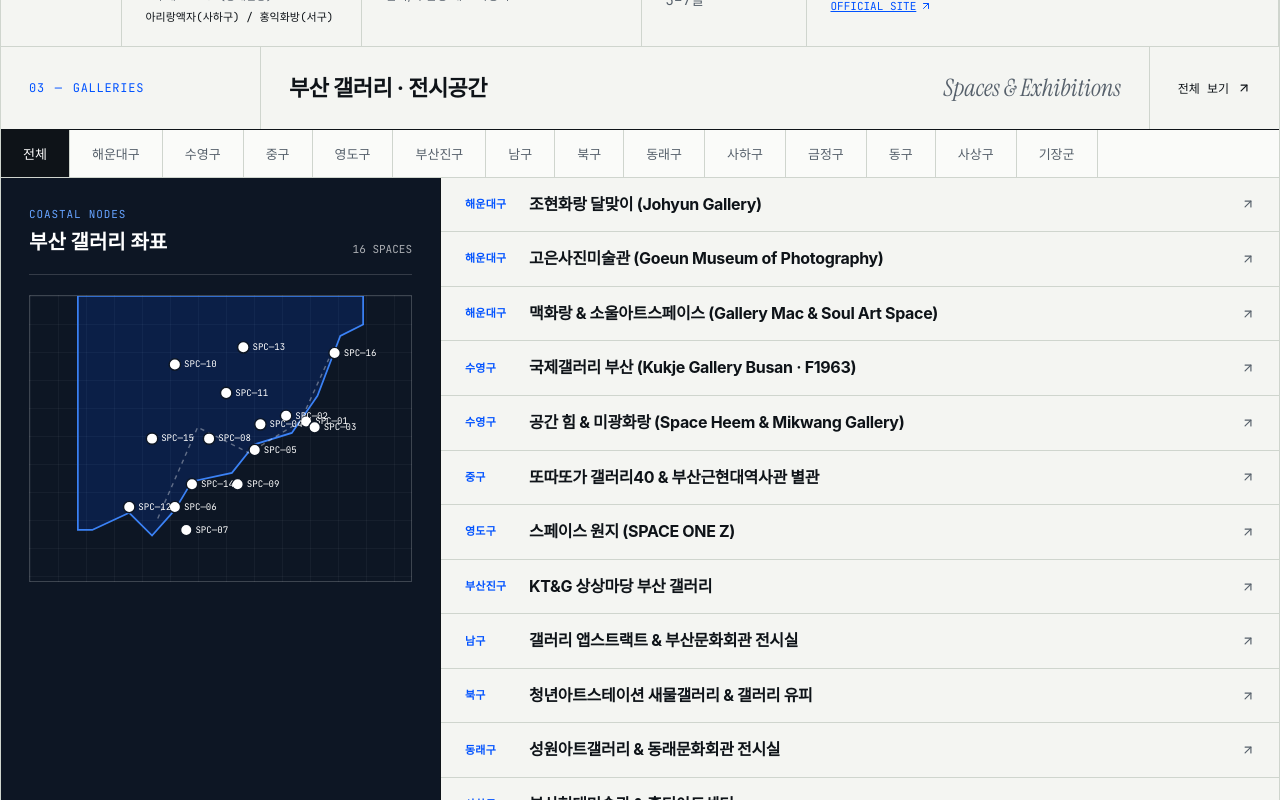
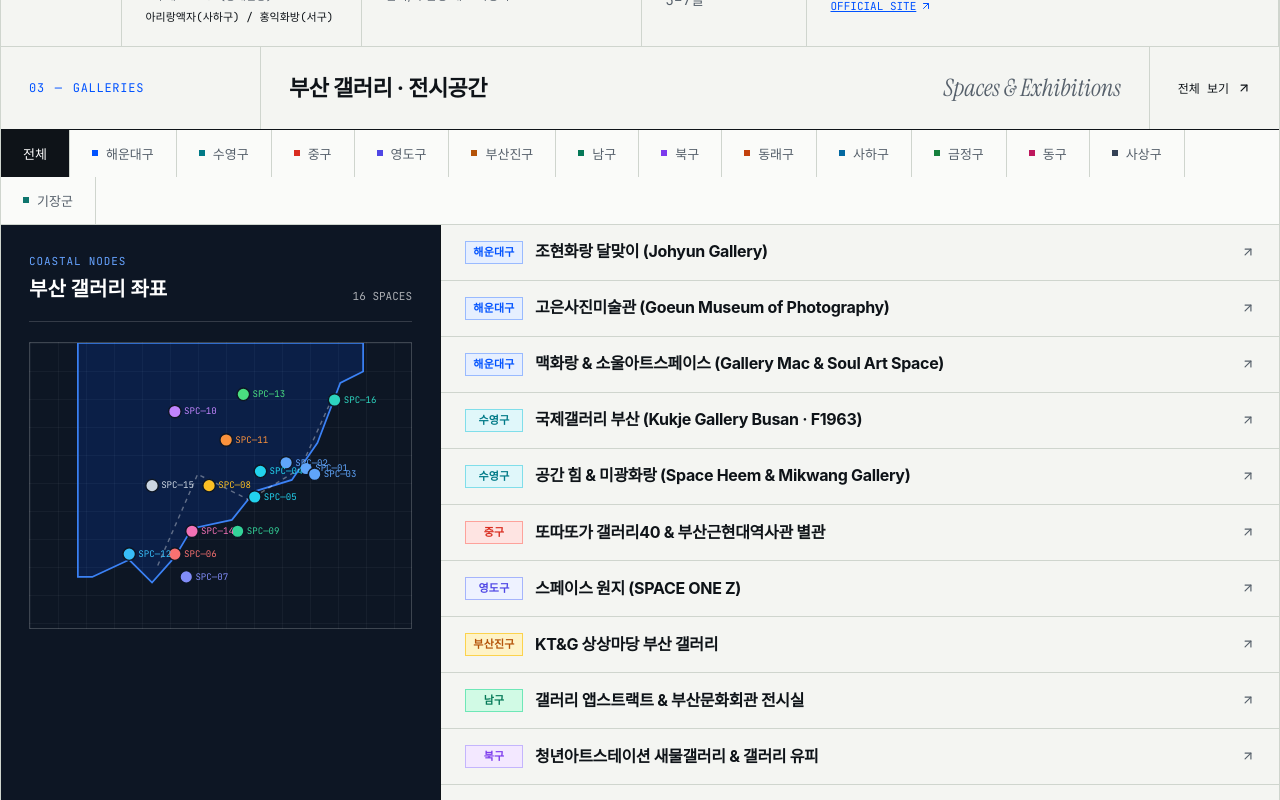
Before and after one commit to 3ena4ena-maker/b-art, a React (Vite) app: page / in a window 1280 px wide. Shown: the part 7220-8020 px from the top of the page. Built offline with nearby package versions, Linux system fonts and the light colour scheme; a web font is replaced by a local one.

Commit message:
Add distinct signature colors for each Busan district in Galleries

```diff
--- a/src/App.tsx
+++ b/src/App.tsx
@@ -161,7 +161,7 @@ export function App() {
     };
   }, [calcCategory, calcQty, calcFinish]);
 
-  // Filtered Galleries by Busan District (구·군)
+  // Filtered Galleries by Busan District (구·군) & District Signature Colors
   const zones = [
     '전체',
     '해운대구',
@@ -178,6 +178,33 @@ export function App() {
     '사상구',
     '기장군',
   ];
+
+  const districtColorMap: Record<
+    string,
+    { color: string; bg: string; border: string; mapColor: string }
+  > = {
+    해운대구: { color: '#0052FF', bg: '#E6EFFF', border: '#99BAFF', mapColor: '#60A5FA' },
+    수영구: { color: '#007A87', bg: '#E0F7FA', border: '#80DEEA', mapColor: '#22D3EE' },
+    중구: { color: '#D92D20', bg: '#FEE4E2', border: '#FDA29B', mapColor: '#F87171' },
+    영도구: { color: '#4F46E5', bg: '#EEF2FF', border: '#A5B4FC', mapColor: '#818CF8' },
+    부산진구: { color: '#B45309', bg: '#FEF3C7', border: '#FCD34D', mapColor: '#FBBF24' },
+    남구: { color: '#047857', bg: '#D1FAE5', border: '#6EE7B7', mapColor: '#34D399' },
+    북구: { color: '#7C3AED', bg: '#F3E8FF', border: '#C4B5FD', mapColor: '#C084FC' },
+    동래구: { color: '#C2410C', bg: '#FFEDD5', border: '#FDBA74', mapColor: '#FB923C' },
+    사하구: { color: '#0369A1', bg: '#E0F2FE', border: '#7DD3FC', mapColor: '#38BDF8' },
+    금정구: { color: '#15803D', bg: '#DCFCE7', border: '#86EFAC', mapColor: '#4ADE80' },
+    동구: { color: '#BE185D', bg: '#FCE7F3', border: '#F9A8D4', mapColor: '#F472B6' },
+    사상구: { color: '#334155', bg: '#E2E8F0', border: '#94A3B8', mapColor: '#CBD5E1' },
+    기장군: { color: '#0F766E', bg: '#CCFBF1', border: '#5EEAD4', mapColor: '#2DD4BF' },
+  };
+
+  const getDistrictStyle = (zone: string) =>
+    districtColorMap[zone] || {
+      color: '#0052FF',
+      bg: '#E6EFFF',
+      border: '#99BAFF',
+      mapColor: '#60A5FA',
+    };
   const filteredGalleries = useMemo(() => {
     if (selectedZone === '전체') return GALLERIES;
     return GALLERIES.filter((g) => g.zone === selectedZone);
@@ -991,15 +1018,32 @@ export function App() {
 
           <div className="filter-strip">
             <div className="filter-tabs gallery-zone-tabs">
-              {zones.map((z) => (
+              {zones.map((z) => {
+                const isSelected = selectedZone === z;
+                const dColor = z !== '전체' ? getDistrictStyle(z) : null;
+                return (
                   <button
                     key={z}
-                  className={`filter-tab ${selectedZone === z ? 'active' : ''}`}
+                    className={`filter-tab ${isSelected ? 'active' : ''}`}
                     onClick={() => setSelectedZone(z)}
-                >
+                    style={
+                      isSelected && dColor
+                        ? { background: dColor.color, color: '#ffffff' }
+                        : undefined
+                    }
+                  >
+                    {dColor && (
+                      <span
+                        className="zone-color-dot"
+                        style={{
+                          background: isSelected ? '#ffffff' : dColor.color,
+                        }}
+                      />
+                    )}
                     <span>{z}</span>
                   </button>
-              ))}
+                );
+              })}
             </div>
           </div>
 
@@ -1039,10 +1083,11 @@ export function App() {
                       const isMatched =
                         selectedZone === '전체' || gal.zone === selectedZone;
                       const isSelected = activeGallery?.id === gal.id;
+                      const dStyle = getDistrictStyle(gal.zone);
                       return (
                         <g
                           key={gal.id}
-                          style={{ cursor: 'pointer', opacity: isMatched ? 1 : 0.28 }}
+                          style={{ cursor: 'pointer', opacity: isMatched ? 1 : 0.22 }}
                           onClick={() => setActiveGallery(gal)}
                         >
                           {isSelected && (
@@ -1051,22 +1096,22 @@ export function App() {
                               cy={gal.mapPos.y}
                               r="5.5"
                               fill="none"
-                              stroke="#66A3FF"
-                              strokeWidth="0.6"
+                              stroke={dStyle.mapColor}
+                              strokeWidth="0.7"
                             />
                           )}
                           <circle
                             cx={gal.mapPos.x}
                             cy={gal.mapPos.y}
-                            r={isSelected ? '2.6' : '2.0'}
-                            fill={isSelected ? '#0052FF' : '#ffffff'}
+                            r={isSelected ? '2.8' : '2.2'}
+                            fill={dStyle.mapColor}
                             stroke="#0D1624"
                             strokeWidth="0.5"
                           />
                           <text
                             x={gal.mapPos.x + 3.2}
                             y={gal.mapPos.y + 1}
-                            fill="#ffffff"
+                            fill={dStyle.mapColor}
                             fontSize="3.2"
                             fontFamily="JetBrains Mono, monospace"
                           >
@@ -1081,7 +1126,9 @@ export function App() {
             </div>
 
             <div className="gallery-list-panel">
-              {filteredGalleries.map((gal) => (
+              {filteredGalleries.map((gal) => {
+                const dStyle = getDistrictStyle(gal.zone);
+                return (
                   <article
                     key={gal.id}
                     className={`gallery-row-item ${
@@ -1091,13 +1138,23 @@ export function App() {
                   >
                     <div className="gallery-row-compact">
                       <div className="gallery-row-main">
-                      <span className="gallery-zone-badge">{gal.zone}</span>
+                        <span
+                          className="gallery-zone-badge"
+                          style={{
+                            color: dStyle.color,
+                            background: dStyle.bg,
+                            borderColor: dStyle.border,
+                          }}
+                        >
+                          {gal.zone}
+                        </span>
                         <h3 className="gallery-row-title">{gal.name}</h3>
                       </div>
                       <ArrowUpRight size={14} className="gallery-arrow-icon" />
                     </div>
                   </article>
-              ))}
+                );
+              })}
             </div>
           </div>
         </section>
@@ -1418,14 +1475,29 @@ export function App() {
             </div>
 
             <div className="drawer-body-section">
-              <div
+              <div style={{ display: 'flex', alignItems: 'center', gap: '8px' }}>
+                <span
                   style={{
                     fontFamily: 'var(--font-mono)',
                     fontSize: '11px',
-                  color: 'var(--marine)',
-                }}
-              >
-                {activeGallery.zone} · {activeGallery.spaceType}
+                    fontWeight: 600,
+                    padding: '2px 8px',
+                    color: getDistrictStyle(activeGallery.zone).color,
+                    background: getDistrictStyle(activeGallery.zone).bg,
+                    border: `1px solid ${getDistrictStyle(activeGallery.zone).border}`,
+                  }}
+                >
+                  {activeGallery.zone}
+                </span>
+                <span
+                  style={{
+                    fontFamily: 'var(--font-mono)',
+                    fontSize: '11px',
+                    color: 'var(--ink-muted)',
+                  }}
+                >
+                  {activeGallery.spaceType}
+                </span>
               </div>
               <h2 style={{ fontSize: '30px', fontWeight: 700, marginTop: '6px' }}>
                 {activeGallery.name}
--- a/src/index.css
+++ b/src/index.css
@@ -1090,6 +1090,13 @@ section {
   flex: 1;
 }
 
+.zone-color-dot {
+  width: 6px;
+  height: 6px;
+  display: inline-block;
+  flex-shrink: 0;
+}
+
 .gallery-zone-badge {
   font-family: var(--font-mono);
   font-size: 11px;
@@ -1097,7 +1104,10 @@ section {
   color: var(--marine);
   letter-spacing: 0.02em;
   flex-shrink: 0;
-  min-width: 52px;
+  min-width: 58px;
+  padding: 2px 7px;
+  border: 1px solid var(--line);
+  text-align: center;
 }
 
 .gallery-row-title {
@@ -1898,12 +1908,17 @@ section {
   }
   .gallery-zone-tabs .filter-tab {
     padding: 8px 3px;
-    font-size: 11.5px;
+    font-size: 11px;
     justify-content: center;
     text-align: center;
     border-right: 1px solid var(--line);
     border-bottom: 1px solid var(--line);
     min-width: 0;
+    gap: 4px;
+  }
+  .zone-color-dot {
+    width: 5px;
+    height: 5px;
   }
   .gallery-zone-tabs .filter-tab:nth-child(5n) {
     border-right: none;
@@ -1969,8 +1984,9 @@ section {
     gap: 10px;
   }
   .gallery-zone-badge {
-    font-size: 11px;
-    min-width: 48px;
+    font-size: 10.5px;
+    min-width: 54px;
+    padding: 2px 6px;
   }
   .gallery-row-title {
     font-size: 14.5px;
```
Lines whose indentation alone changed are shown as unchanged.
